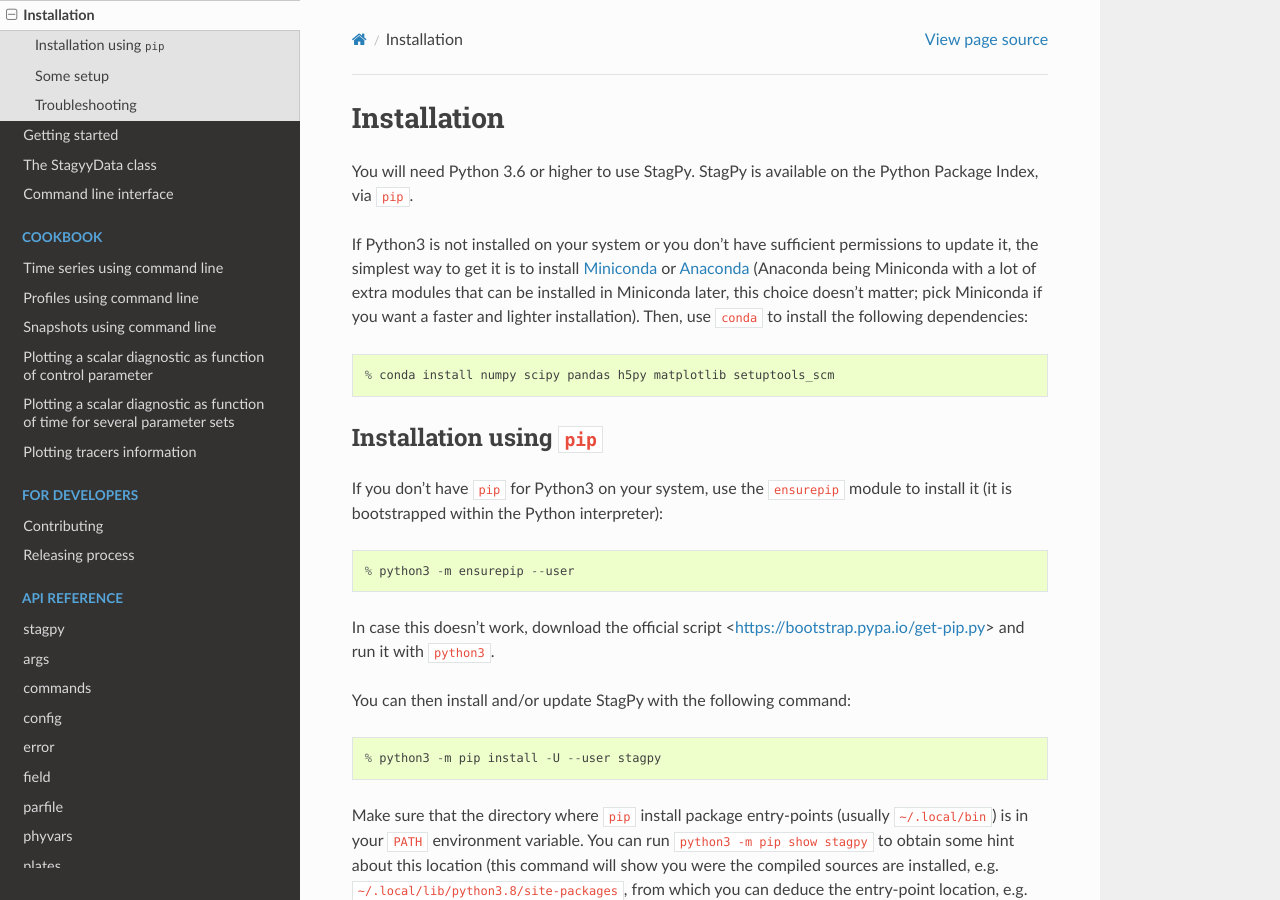
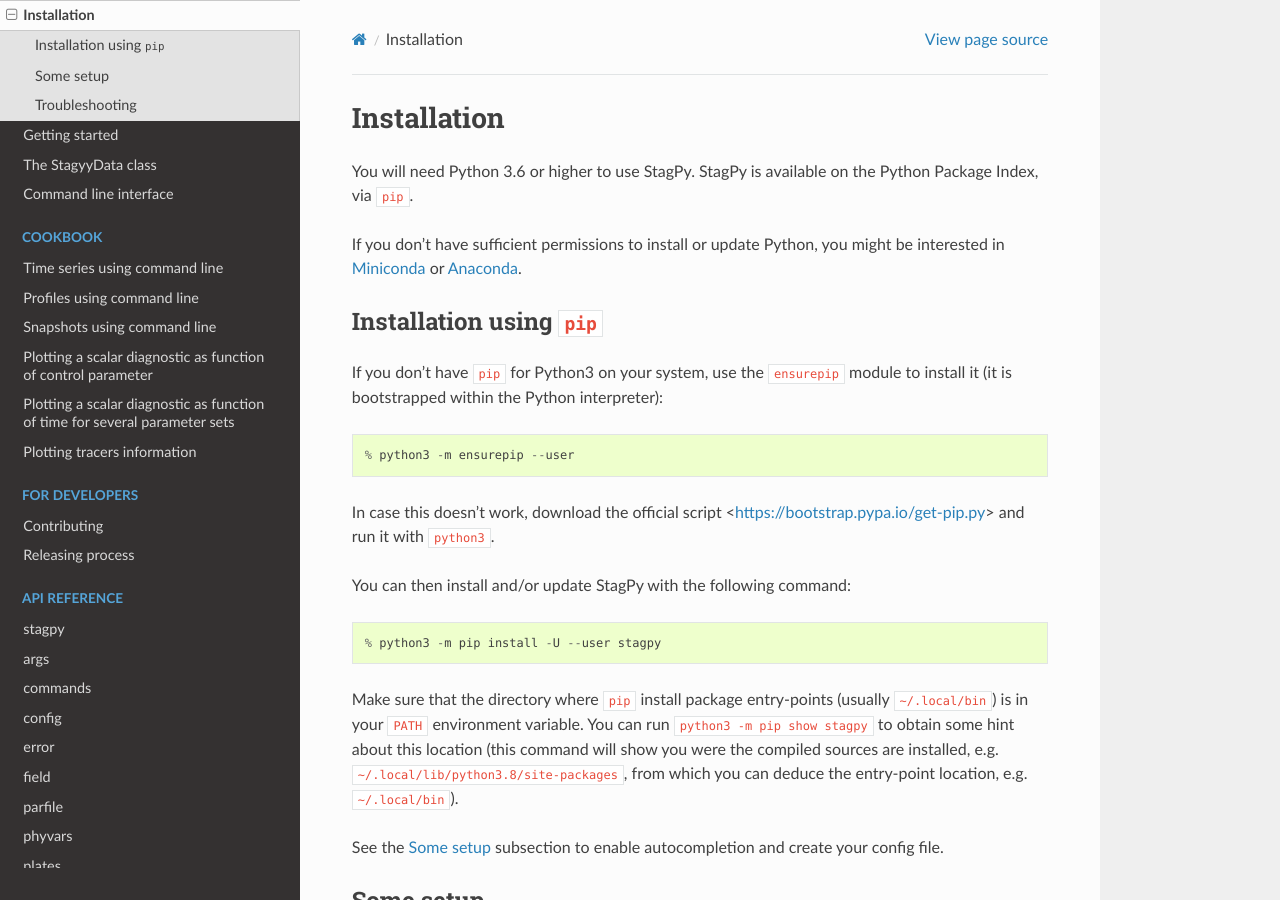
Before and after one commit to StagPython/StagPy, a Sphinx documentation site: the page built from docs/sources/install.rst, in a window 1280 px wide and 900 px high. Built offline with Sphinx 7.4.7 and the Read the Docs theme 2.0.0, drawn with Linux system fonts in a browser that asks for light colours; the version number could not be read and is left out.

Commit message:
Shorten note on conda

```diff
--- a/docs/sources/install.rst
+++ b/docs/sources/install.rst
@@ -4,14 +4,8 @@
 You will need Python 3.6 or higher to use StagPy. StagPy is available on
 the Python Package Index, via ``pip``.
 
-If Python3 is not installed on your system or you don't have sufficient
-permissions to update it, the simplest way to get it is to install Miniconda_
-or Anaconda_ (Anaconda being Miniconda with a lot of extra modules that can be
-installed in Miniconda later, this choice doesn't matter; pick Miniconda if you
-want a faster and lighter installation). Then, use ``conda`` to install the
-following dependencies::
-
-    % conda install numpy scipy pandas h5py matplotlib setuptools_scm
+If you don't have sufficient permissions to install or update Python, you might
+be interested in Miniconda_ or Anaconda_.
 
 .. _Miniconda: https://docs.conda.io/en/latest/miniconda.html
 .. _Anaconda: https://www.anaconda.com/distribution/#download-section
```
